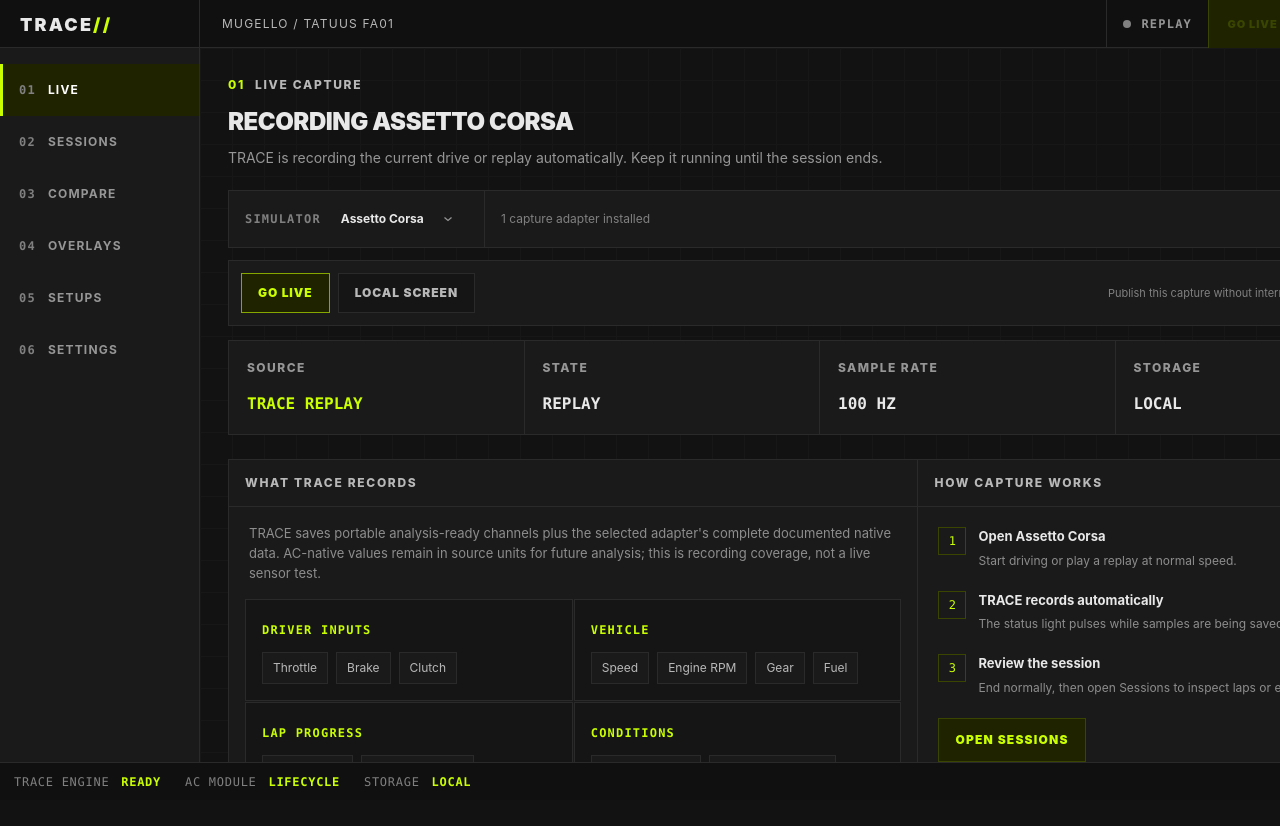
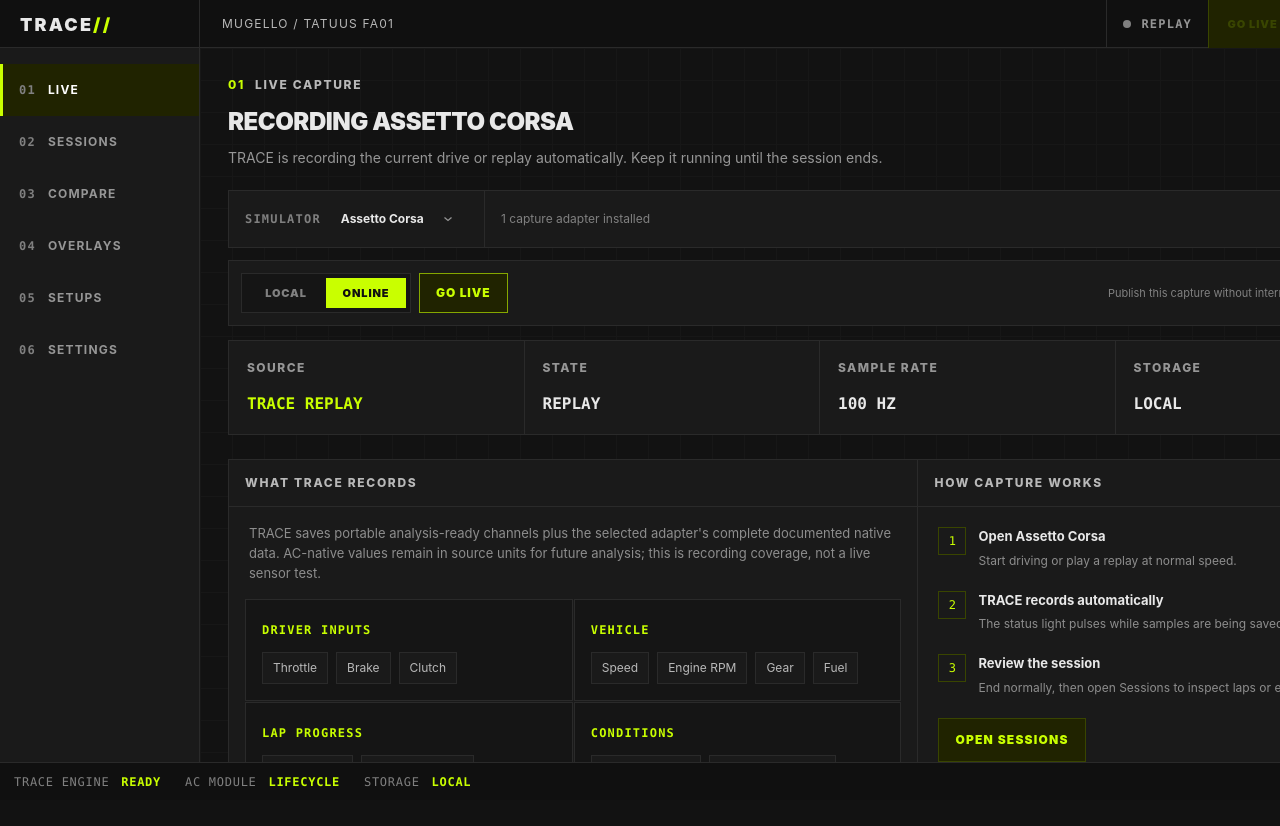
Before and after one commit to keystroke-tools/TRACE, a React (Vite) app in the folder apps/desktop/: page / in a window 1280 px wide. Shown: the top 826 px of the page. Built offline with nearby package versions, Linux system fonts and the light colour scheme.

Commit message:
Add local and online live mode switch

```diff
--- a/apps/desktop/src/features/live/LivePage.tsx
+++ b/apps/desktop/src/features/live/LivePage.tsx
@@ -1,4 +1,4 @@
-import type { ReactNode } from "react";
+import { useState, type ReactNode } from "react";
 import type { LiveBroadcastOptions, LiveBroadcastStatus, TelemetryStatus } from "../../data-source";
 import { Metric, PageIntro, PanelTitle } from "../../components/layout";
 import { Tooltip } from "../../Tooltip";
@@ -27,11 +27,19 @@
 	const availableChannels = status?.channels.filter((channel) => channel.available) ?? [];
 	const unavailableChannels = status?.channels.filter((channel) => !channel.available) ?? [];
 	const categories = Array.from(new Set(availableChannels.map((channel) => channel.category)));
+	const [broadcastMode, setBroadcastMode] = useState<LiveBroadcastOptions["mode"]>(() =>
+		window.localStorage.getItem("trace.liveBroadcastMode") === "local" ? "local" : "hosted",
+	);
 	const liveActive = liveBroadcast?.sourceSessionId === "active-capture" && ["connecting", "reconnecting", "live", "ending"].includes(liveBroadcast.phase);
 	const localPort = () => {
 		const value = Number.parseInt(window.localStorage.getItem("trace.localSpectatorPort") ?? "", 10);
 		return Number.isInteger(value) && value >= 1024 && value <= 65535 ? value : undefined;
 	};
+	const selectBroadcastMode = (mode: LiveBroadcastOptions["mode"]) => {
+		setBroadcastMode(mode);
+		window.localStorage.setItem("trace.liveBroadcastMode", mode);
+	};
+	const startLive = () => onStartLive(broadcastMode === "local" ? { mode: "local", localPort: localPort() } : { mode: "hosted" });
 
 	return (
 		<>
@@ -47,10 +55,28 @@
 			/>
 			<SimulatorPicker status={status} onSelect={onSelectSimulator} />
 			<div className="mt-3 flex flex-wrap items-center gap-2 border border-trace-divider bg-trace-surface p-3">
+				{!liveActive && (
+					<div className="flex h-10 border border-trace-divider bg-trace-deep p-1" role="group" aria-label="Go Live destination">
+						{(["local", "hosted"] as const).map((mode) => {
+							const selected = broadcastMode === mode;
+							return (
+								<button
+									type="button"
+									key={mode}
+									aria-pressed={selected}
+									onClick={() => selectBroadcastMode(mode)}
+									className={`min-w-20 px-3 text-[11px] font-black tracking-[.08em] ${selected ? "bg-trace-accent text-trace-black" : "text-trace-dim hover:bg-trace-raised hover:text-trace-text"}`}
+								>
+									{mode === "local" ? "LOCAL" : "ONLINE"}
+								</button>
+							);
+						})}
+					</div>
+				)}
 				<button
 					type="button"
 					disabled={!recording || (!!liveBroadcast && !["idle", "ended", "error"].includes(liveBroadcast.phase) && !liveActive)}
-					onClick={liveActive ? onStopLive : () => onStartLive({ mode: "hosted" })}
+					onClick={liveActive ? onStopLive : startLive}
 					className="h-10 border border-trace-accent/60 bg-trace-accent-wash px-4 text-[12px] font-black tracking-[.08em] text-trace-accent hover:bg-trace-accent hover:text-trace-black disabled:border-trace-divider disabled:bg-trace-deep disabled:text-trace-dim"
 				>
 					{liveActive
@@ -61,16 +87,6 @@
 								: "STOP LIVE"
 						: "GO LIVE"}
 				</button>
-				{!liveActive && (
-					<button
-						type="button"
-						disabled={!recording || (!!liveBroadcast && !["idle", "ended", "error"].includes(liveBroadcast.phase))}
-						onClick={() => onStartLive({ mode: "local", localPort: localPort() })}
-						className="h-10 border border-trace-divider bg-trace-deep px-4 text-[12px] font-black tracking-[.08em] text-trace-soft hover:border-trace-soft hover:text-white disabled:text-trace-dim"
-					>
-						LOCAL SCREEN
-					</button>
-				)}
 				{liveActive && liveBroadcast?.spectatorUrl && (
 					<button
 						type="button"
```
